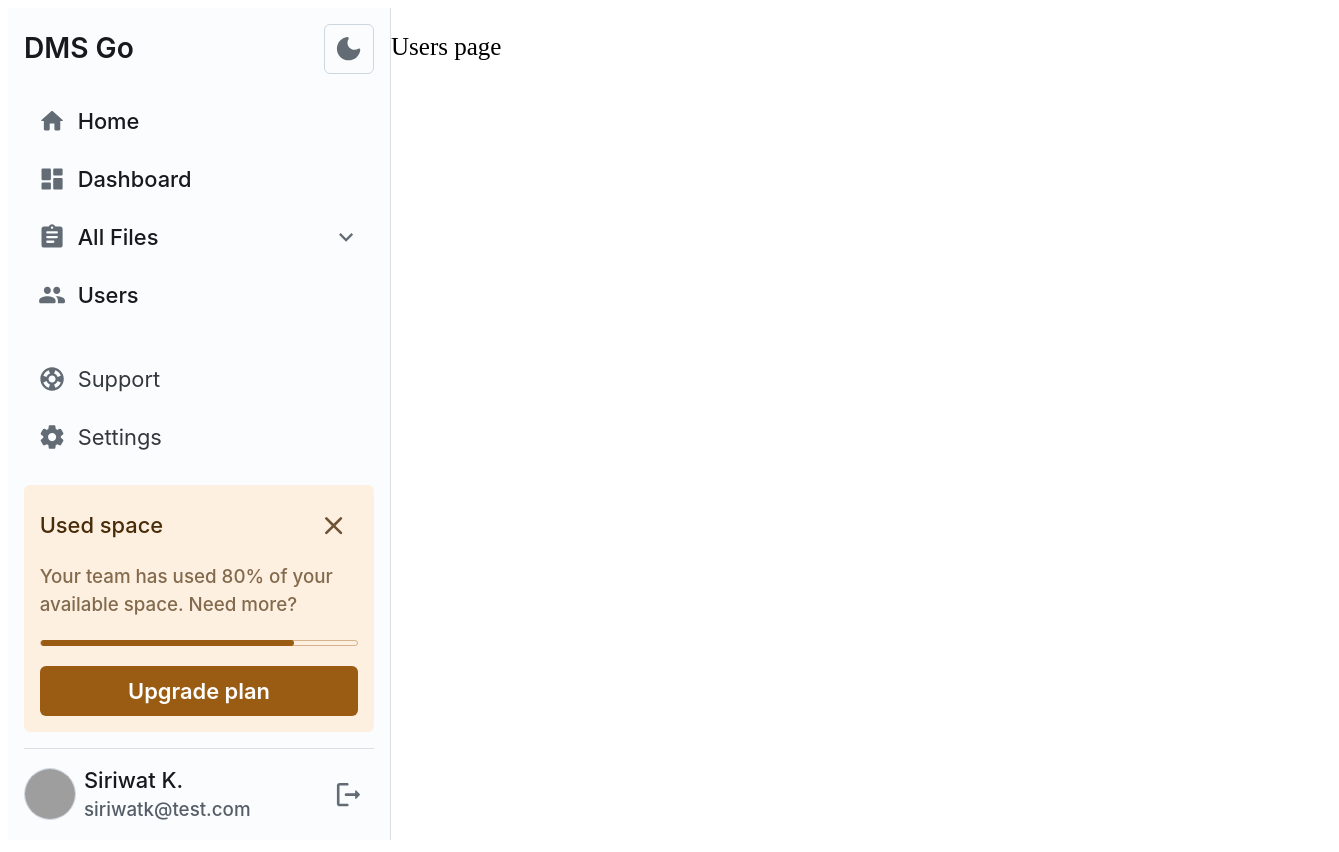
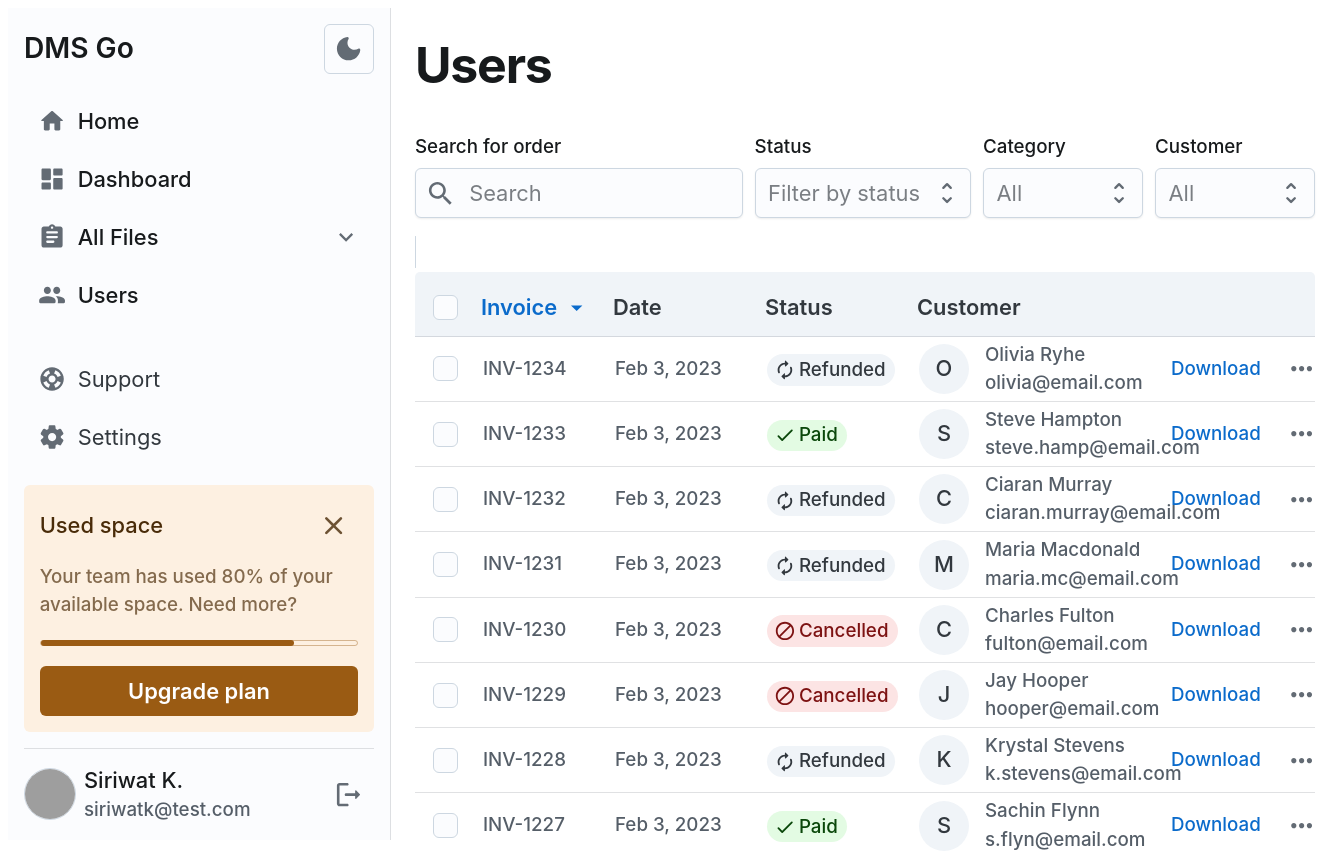
Before and after one commit to KORIAnfal/DMS_React_App, a React (Create React App) app: page /users in a window 1280 px wide. Shown: the top 852 px of the page, 1339 px wide, since content can reach past the window. Built offline with nearby package versions, Linux system fonts and the light colour scheme; grey boxes are pictures that could not be loaded.

Commit message:
Users Table

```diff
--- a/src/components/Users.tsx
+++ b/src/components/Users.tsx
@@ -1,12 +1,24 @@
 import * as React from "react";
 import Box from "@mui/joy/Box";
 import Sidebar from "./Sidebar";
+import Header from "./Header"
+import UserTable from "./UserTable"
+import { Typography } from "@mui/joy";
 
 export default function Dashboard() {
   return (
-    <Box sx={{ display: "flex", minHeight: "100vh" }}>
+    <Box sx={{ display: "flex", minHeight: "100vh"}}>
       <Sidebar />
-      <p>Users page</p>
+      <Box sx={{ flexGrow: 1, p: 3 }}>
+        <Typography level="h1" sx={{ fontSize: "2rem", fontWeight: "bold", mb: 2 }}>
+          Users
+        </Typography>
+
+        {/* User Table */}
+        <UserTable />
+      </Box>
+
+
     </Box>
   );
 }
```
